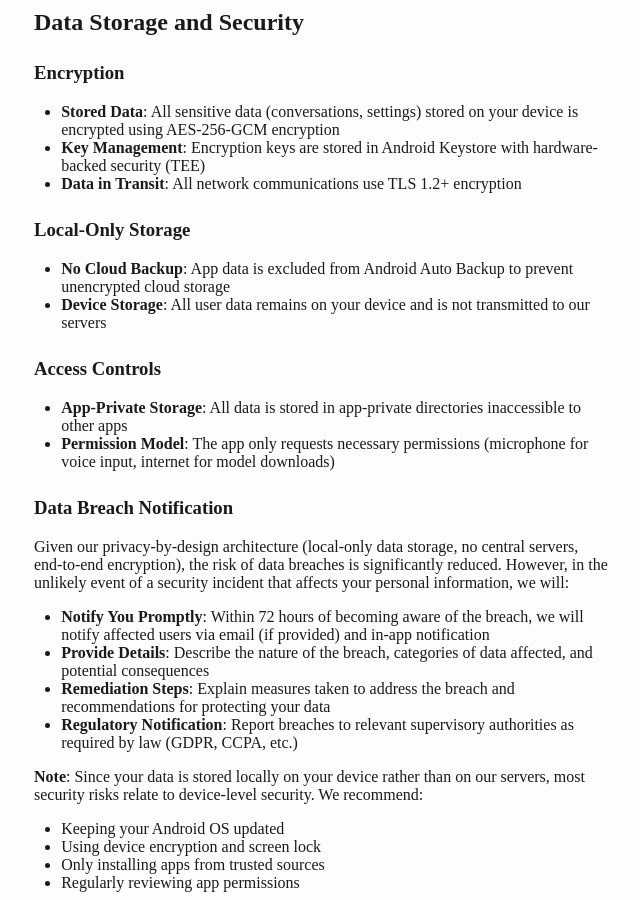
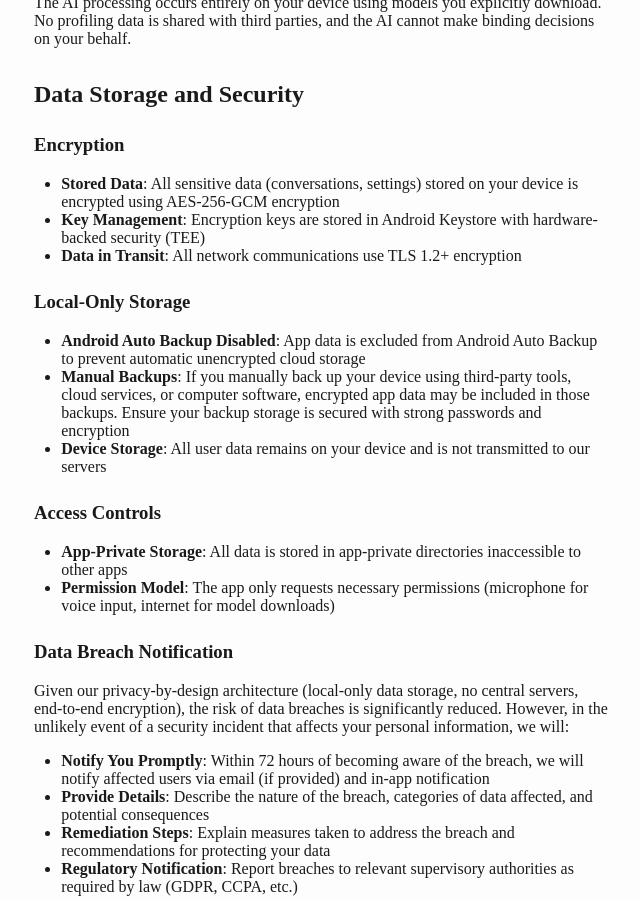
Before and after one commit to ethervox-ai/.github, a Jekyll site: the page privacy-policy.html, which Jekyll copies as it is, in a window 1280 px wide and 900 px high, scrolled down 3088 px. Shown: the whole window, without its empty margins (318-958 px from the left). Built offline with Jekyll 4.4.1, drawn with Linux system fonts in a browser that asks for light colours; some of the changed text lies outside the part shown.

Commit message:
Update privacy policy to include a statement about device backups
Co-authored-by: Copilot <copilot@github.com>

```diff
--- a/privacy-policy.html
+++ b/privacy-policy.html
@@ -209,6 +209,7 @@ AES-256-GCM encryption with hardware-backed key storage (Android
 Keystore).</li>
 <li><strong>No Cloud Sync</strong>: Conversations are not uploaded to
 our servers or any third-party services.</li>
+<li><strong>Device Backups</strong>: If you back up your device to the cloud (e.g., Google Drive, Samsung Cloud) or to a computer, the app's private storage data will be included in that backup. While the data remains encrypted, you should secure your backups accordingly with strong passwords and encryption.</li>
 </ul>
 <h3 id="application-data">Application Data</h3>
 <ul>
@@ -303,8 +304,9 @@ TLS 1.2+ encryption</li>
 </ul>
 <h3 id="local-only-storage">Local-Only Storage</h3>
 <ul>
-<li><strong>No Cloud Backup</strong>: App data is excluded from Android
-Auto Backup to prevent unencrypted cloud storage</li>
+<li><strong>Android Auto Backup Disabled</strong>: App data is excluded from Android
+Auto Backup to prevent automatic unencrypted cloud storage</li>
+<li><strong>Manual Backups</strong>: If you manually back up your device using third-party tools, cloud services, or computer software, encrypted app data may be included in those backups. Ensure your backup storage is secured with strong passwords and encryption</li>
 <li><strong>Device Storage</strong>: All user data remains on your
 device and is not transmitted to our servers</li>
 </ul>
--- a/privacy.html
+++ b/privacy.html
@@ -37,6 +37,7 @@ description: Privacy Policy for EthervoxAI Android App - Learn how we protect yo
             <li><strong>Local Storage Only</strong>: All conversation history is stored on your device in encrypted format.</li>
             <li><strong>Encryption</strong>: Conversations are encrypted using AES-256-GCM encryption with hardware-backed key storage (Android Keystore).</li>
             <li><strong>No Cloud Sync</strong>: Conversations are not uploaded to our servers or any third-party services.</li>
+            <li><strong>Device Backups</strong>: If you back up your device to the cloud (e.g., Google Drive, Samsung Cloud) or to a computer, the app's private storage data will be included in that backup. While the data remains encrypted, you should secure your backups accordingly with strong passwords and encryption.</li>
         </ul>
 
         <h3>Application Data</h3>
@@ -118,7 +119,8 @@ description: Privacy Policy for EthervoxAI Android App - Learn how we protect yo
 
         <h3>Local-Only Storage</h3>
         <ul>
-            <li><strong>No Cloud Backup</strong>: App data is excluded from Android Auto Backup to prevent unencrypted cloud storage</li>
+            <li><strong>Android Auto Backup Disabled</strong>: App data is excluded from Android Auto Backup to prevent automatic unencrypted cloud storage</li>
+            <li><strong>Manual Backups</strong>: If you manually back up your device using third-party tools, cloud services, or computer software, encrypted app data may be included in those backups. Ensure your backup storage is secured with strong passwords and encryption</li>
             <li><strong>Device Storage</strong>: All user data remains on your device and is not transmitted to our servers</li>
         </ul>
 
```
Also changed, not shown: 1 other file.
